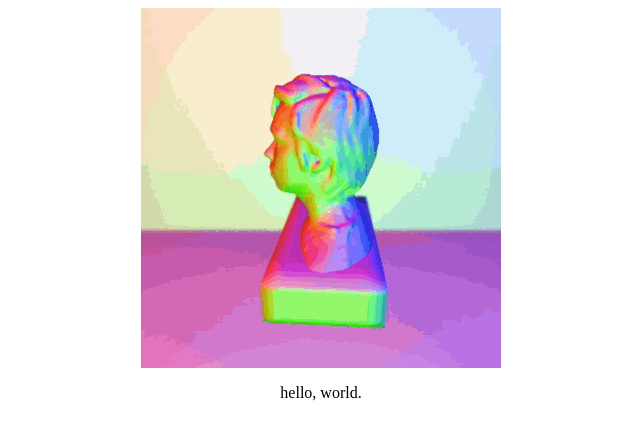
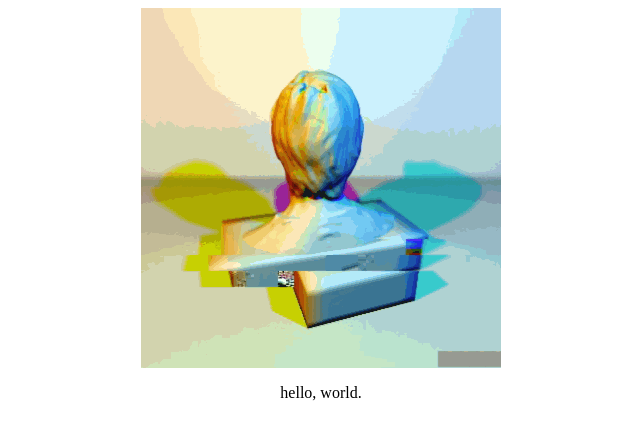
Before and after one commit to dionlarson/dionlarson.github.io, a plain HTML site: page index.html in a window 1280 px wide. Shown: the whole page, without its empty margins (319-959 px from the left). Drawn offline with Linux system fonts and the light colour scheme.

Commit message:
Update glitch gif

```diff
--- a/index.html
+++ b/index.html
@@ -13,7 +13,7 @@
     </style>
   </head>
   <body>
-    <img src="images/glitch-dion.gif" alt="Rotating bust of Dion with intentional artifacts." title="Kinect scan, rendered with raycaster written by me, intentionally glitched.">
+    <img src="images/glitch-dion-shadows.gif" alt="Rotating bust of Dion with intentional artifacts." title="Kinect scan, rendered with raytracer written by me, intentionally glitched.">
     <p>hello, world.</p>
   </body>
 </html>
```
Also changed, not shown: images/glitch-dion-shadows.gif (added).
